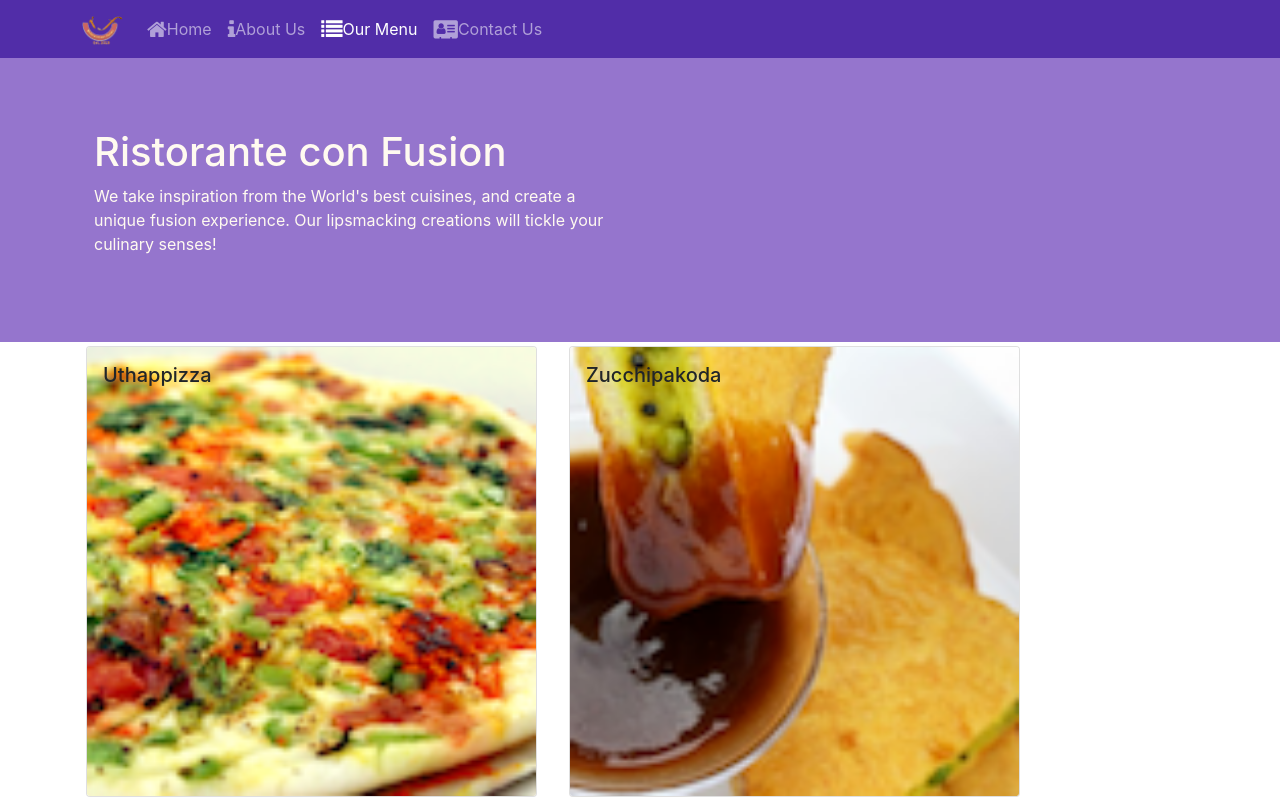
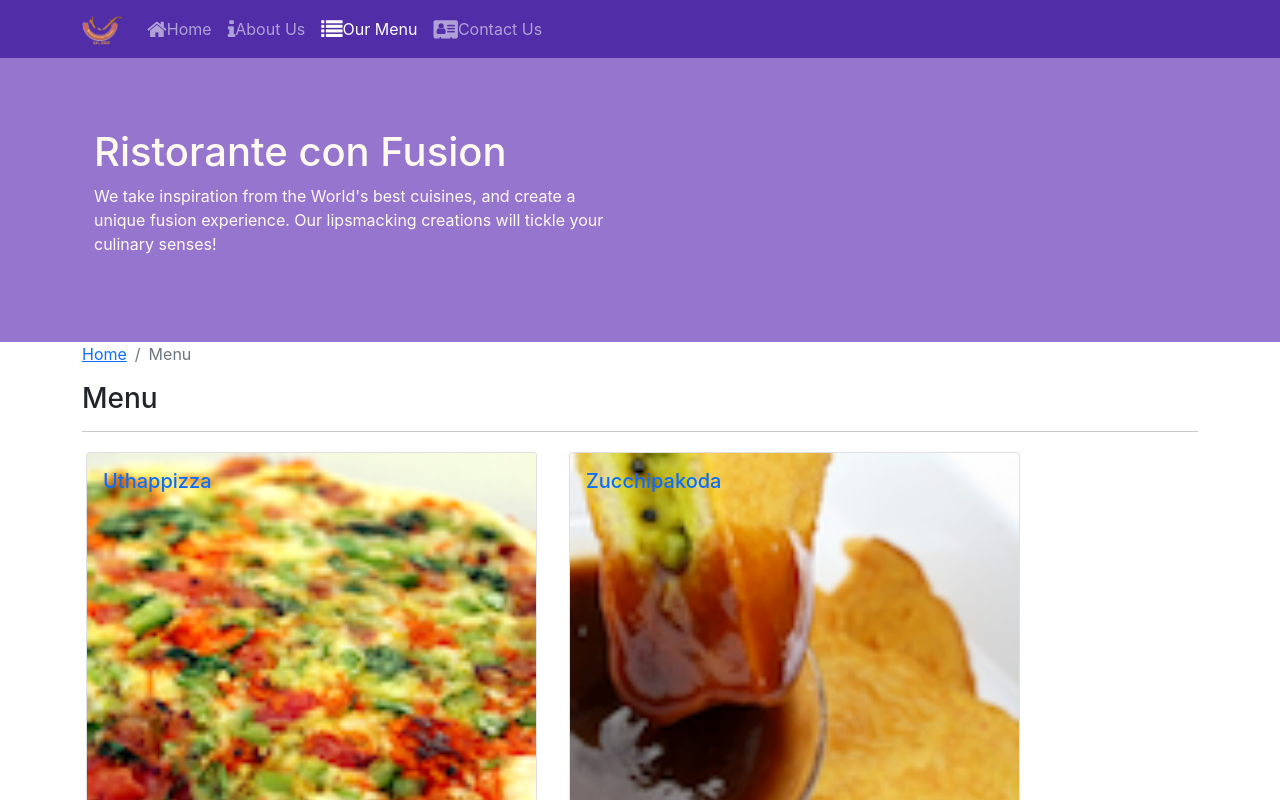
Before and after one commit to il-ia-ni/coursera-fe-with-react, a React (Create React App) app in the folder confusion/: page /menu in a window 1280 px wide. Shown: the top 800 px of the page. Built offline with nearby package versions, Linux system fonts and the light colour scheme.

Commit message:
SPA P2: activated params matching of a dynamic segment DishId to display DishSelected. Added Breadcrumbs

```diff
--- a/confusion/src/App.js
+++ b/confusion/src/App.js
@@ -7,9 +7,8 @@ class App extends Component {
 
   render() {
 
-    // BrowserRouter is used to manage app navigation with the React Router module @ https://v5.reactrouter.com/web/guides/quick-start
-
-    // Main is a pure container component that manages all data and forwards them to presentation components
+    // BrowserRouter of the React-Dom-router is used to manage the navigation between the Views of the SPA. Routes are declared in Main component since it also manages all the data in its state
+    // Main is a container component that manages all data and forwards them to presentation components
     return (
       <BrowserRouter>
         <div className="App">
--- a/confusion/src/components/ContactComponent.js
+++ b/confusion/src/components/ContactComponent.js
@@ -1,8 +1,26 @@
 import React from 'react';
+import { Breadcrumb, BreadcrumbItem } from 'reactstrap';
+import { Link } from 'react-router-dom'
 
 function Contact(props) {
+/* Functional component to render Bootstrap Breadcrump structure and all contents of the Contact Us view in a Bootstrap formatting */
+
     return (
         <div className="container">
+            <div className='row'>
+                <Breadcrumb>
+                    <BreadcrumbItem>
+                        <Link to='/home'>Home</Link>
+                    </BreadcrumbItem>
+                    <BreadcrumbItem active>
+                        Contact Us
+                    </BreadcrumbItem>
+                </Breadcrumb>
+                <div className='col-12'>
+                    <h3>Contact Us</h3>
+                    <hr />
+                </div>
+            </div>
             <div className="row row-content">
                 <div className="col-12">
                     <h3>Location Information</h3>
--- a/confusion/src/components/DishdetailComponent.js
+++ b/confusion/src/components/DishdetailComponent.js
@@ -1,11 +1,15 @@
 import React from 'react';
-import { Card, CardImg, CardText, CardBody, CardTitle, List } from 'reactstrap';
+import { Card, CardImg, CardText, CardBody, CardTitle, List, Breadcrumb, BreadcrumbItem } from 'reactstrap';
+import { Link } from 'react-router-dom';
 
 const DishDetail = (props) => {
-    /* renders a Reactstrap Card for a selected menu item using a func component RenderDish
+    /* Functional component for rendering contents for a selected dish from a menu
+       renders a Bootstrap Breadcrumb structure up to a dish selected
+       renders a Reactstrap Card for a selected menu item using a func component RenderDish
        renders a div container with an Reactstrap unstyled list of comments for a selected menu item using a func component RenderDish
     props:
         {selectedDish: object || none}
+        {comments: object }
     returns:
         if selectedDish is an object: a rendered div-container containing the rendered information for the selected menu item
         if selectedDish is none: an empty div-container */
@@ -14,8 +18,25 @@ const DishDetail = (props) => {
         return (
             <div className='container'>
                 <div className='row'>
+                    <Breadcrumb>
+                        <BreadcrumbItem>
+                            <Link to='/home'>Home</Link>
+                        </BreadcrumbItem>
+                        <BreadcrumbItem>
+                            <Link to='/menu'>Menu</Link>
+                        </BreadcrumbItem>
+                        <BreadcrumbItem active>
+                            {props.selectedDish.name}
+                        </BreadcrumbItem>
+                    </Breadcrumb>
+                </div>
+                <div className='col-12'>
+                    <h3>{props.selectedDish.name}</h3>
+                    <hr />
+                </div>
+                <div className='row'>
                     <RenderDish dish={props.selectedDish} />
-                    <RenderComments comments={props.selectedDish.comments} />
+                    <RenderComments comments={props.comments} />
                 </div>
             </div>
         );
--- a/confusion/src/components/MenuComponent.js
+++ b/confusion/src/components/MenuComponent.js
@@ -1,12 +1,13 @@
 import React from 'react';
-import { Card, CardImg, CardImgOverlay, CardTitle } from 'reactstrap';
+import { Card, CardImg, CardImgOverlay, CardTitle, Breadcrumb, BreadcrumbItem } from 'reactstrap';
+import { Link } from 'react-router-dom';
 
 // METHOD 2 to declare a functional compinent: as a const for an ES-6 arrow function with props obj as args
 const Menu = (props) => {
     /* maps menu items from an array of objects
        renders each menu item using a func component RenderMenuItem
     props:
-        {dishes: array, onClickProp: function}
+        {dishes: array }
     returns:
         a rendered div-container containing Cards of menu items */
 
@@ -14,13 +15,27 @@ const Menu = (props) => {
     const menu = props.dishes.map((dish) => {
         return (
             <div key={dish.id} className="col-12 col-md-5 m-1">
-                <RenderMenuItem dish_obj={dish} onClick_handler={props.onClickProp} />
+                <RenderMenuItem dish_obj={dish} />
             </div>
         )
     });
 
     return (
         <div className='container'>
+            <div className='row'>
+                <Breadcrumb>
+                    <BreadcrumbItem>
+                        <Link to='/home'>Home</Link>
+                    </BreadcrumbItem>
+                    <BreadcrumbItem active>
+                        Menu
+                    </BreadcrumbItem>
+                </Breadcrumb>
+            </div>
+            <div className='col-12'>
+                <h3>Menu</h3>
+                <hr />
+            </div>
             <div className='row'>
                 {menu}
             </div>
@@ -29,19 +44,20 @@ const Menu = (props) => {
 }
 
 // METHOD 1 to declare a functional component: as a simple JS-function
-// a functional component with a props-object arg explicitly declared. Alternatively we can replace the explicit params object {dish_obj, onClick_handler} with a keyword PROPS. The functional component would implicitly receive all the props assigned to it in other components of the app.
-function RenderMenuItem({ dish_obj, onClick_handler }) {
+// a functional component with a props-object arg explicitly declared. Alternatively we can replace the explicit params object {dish_obj} with a keyword PROPS. The functional component would implicitly receive all the props assigned to it in other components of the app.
+function RenderMenuItem({ dish_obj }) {
     /* renders and returns a Reactstrap Card for a menu item
-    props: { dish_obj: object, onClick_handler: function } */
+    props: { dish_obj: object } */
 
-    // this,props before onClick_handler is no longer needed! Functional components are not classes!
+    // a functional expression `str ${var} str` must always be written in backslashe! This way all rendered Card components get their Link component customized dynamically based on an id of the prop dish_obj
     return (
-        <Card
-            onClick={() => onClick_handler(dish_obj.id)}>
-            <CardImg width="100%" src={dish_obj.image} alt={dish_obj.name} />
-            <CardImgOverlay body className="ml-5">
-                <CardTitle tag="h5">{dish_obj.name}</CardTitle>
-            </CardImgOverlay>
+        <Card>
+            <Link to={`/menu/${dish_obj.id}`}>
+                <CardImg width="100%" src={dish_obj.image} alt={dish_obj.name} />
+                <CardImgOverlay body className="ml-5">
+                    <CardTitle tag="h5">{dish_obj.name}</CardTitle>
+                </CardImgOverlay>
+            </Link>
         </Card>
     );
 }
```
Also changed, not shown: confusion/src/components/MainComponent.js (+72 -31 lines), confusion/src/components/MenuComponent_archive_onclick_handler.js (added, +49 -0 lines).
